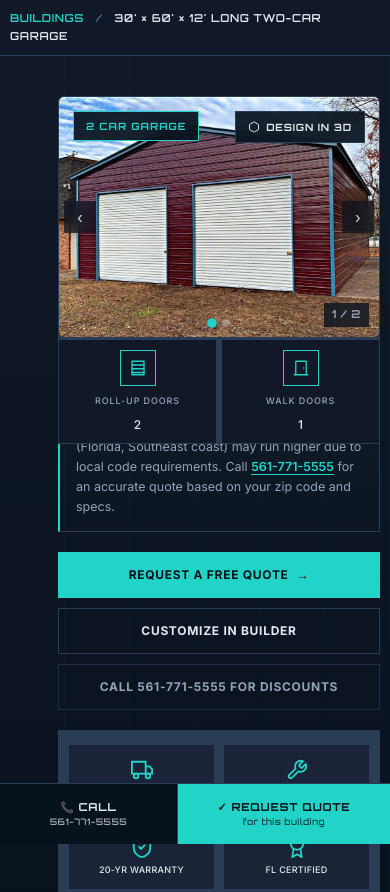
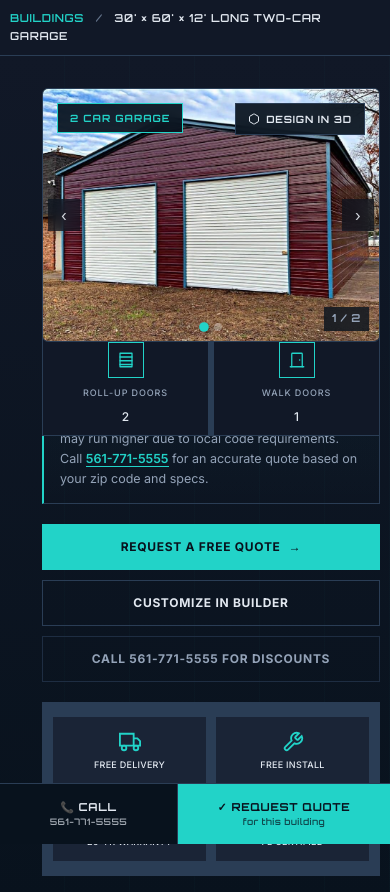
Before and after one commit to stormsafe365/Buildings, a plain HTML site: page building-details.html in a window 390 px wide. Shown: the top 892 px of the page. Drawn offline with Linux system fonts and the light colour scheme.

Commit message:
Add files via upload

```diff
--- a/building-details.html
+++ b/building-details.html
@@ -43,7 +43,8 @@
 }
 *,*::before,*::after{box-sizing:border-box;margin:0;padding:0}
 html{scroll-behavior:smooth;-webkit-text-size-adjust:100%}
-body{background:var(--dark);color:var(--text);font-family:var(--b);font-size:16px;line-height:1.6;-webkit-font-smoothing:antialiased;min-height:100vh;display:flex;flex-direction:column;}
+html{height:100%;background:var(--dark);}
+body{background:var(--dark);color:var(--text);font-family:var(--b);font-size:16px;line-height:1.6;-webkit-font-smoothing:antialiased;min-height:100vh;min-height:100%;display:flex;flex-direction:column;margin:0;}
 @media(min-width:768px){body{padding-bottom:0}}
 img{max-width:100%;display:block}
 a{color:inherit;text-decoration:none}
@@ -405,10 +406,26 @@ nav.top{position:sticky;top:0;z-index:200;background:rgba(8,18,29,.97);backdrop-
 
 /* ─── ULTRA NARROW VIEWPORT (cramped Wix iframe) ─── */
 @media(max-width:520px){
-  /* Center the detail hero content on mobile */
-  .detail-hero { padding: 16px 12px 24px !important; }
-  .dh-inner { width: 100% !important; }
-  .dh-grid { width: 100% !important; }
+  /* Make hero padding match the d-section padding below it for consistent alignment */
+  .detail-hero { padding: 16px 10px 24px !important; }
+  .dh-inner { width: 100% !important; max-width: 100% !important; }
+  .dh-grid { width: 100% !important; gap: 16px !important; }
+  .dh-image {
+    width: 100% !important;
+    max-width: 100% !important;
+    margin: 0 !important;
+    border-radius: 8px;
+    aspect-ratio: 4/3 !important;
+  }
+  .dh-image img {
+    width: 100% !important;
+    height: 100% !important;
+    object-fit: cover !important;
+    display: block !important;
+  }
+  /* Make sure carousel arrows don't poke out */
+  .dh-carousel-nav { z-index: 5; }
+  .dh-badge, .dh-3d { z-index: 4; }
 
   /* Detail hero — compact */
   .detail-hero { padding: 16px 10px 24px !important; }
@@ -506,6 +523,25 @@ nav.top{position:sticky;top:0;z-index:200;background:rgba(8,18,29,.97);backdrop-
     try{ window.parent.postMessage({type:'stormsafe-scroll-top'},'*'); }catch(e){}
   }
 })();
+
+// Tell Wix to resize iframe to match content height (multi-format — different Wix widgets listen for different things)
+function notifyHeight(){
+  if(window.parent && window.parent !== window){
+    var h = Math.max(
+      document.documentElement.scrollHeight,
+      document.body ? document.body.scrollHeight : 0
+    );
+    try{ window.parent.postMessage({type:'resize', height: h}, '*'); }catch(e){}
+    try{ window.parent.postMessage({type:'setHeight', height: h}, '*'); }catch(e){}
+    try{ window.parent.postMessage({height: h}, '*'); }catch(e){}
+    try{ window.parent.postMessage('height:' + h, '*'); }catch(e){}
+  }
+}
+window.addEventListener('load', function(){
+  notifyHeight();
+  setTimeout(notifyHeight, 300);
+  setTimeout(notifyHeight, 1000);
+});
 </script>
 
 <!-- BREADCRUMB -->
```
